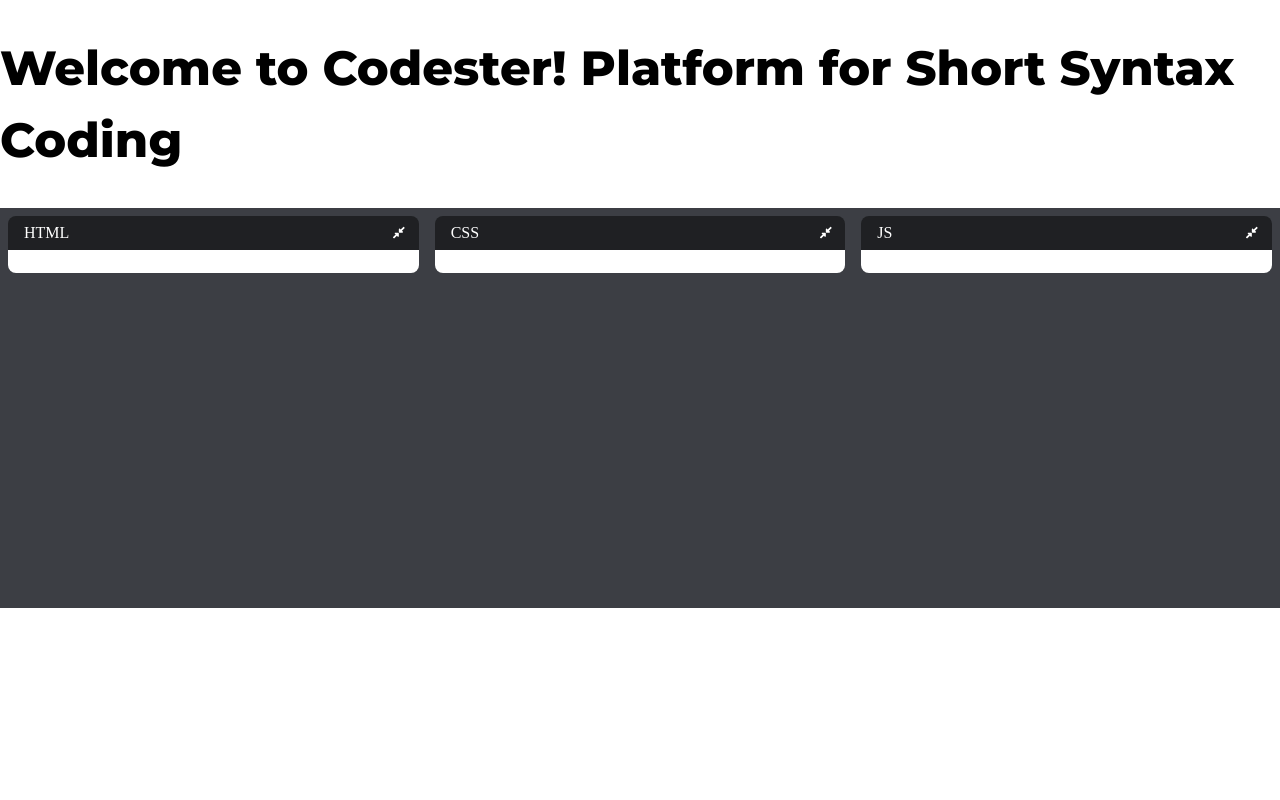
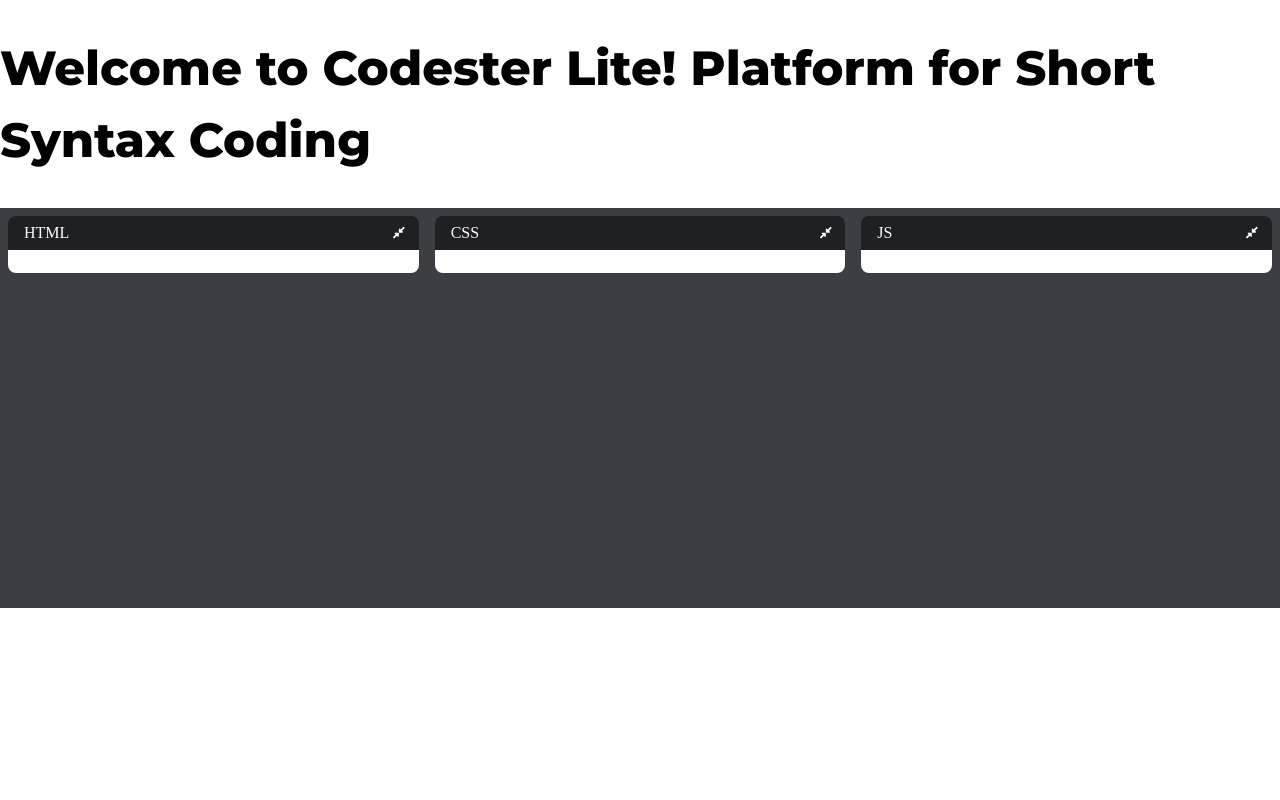
Before and after one commit to iammohit1311/CodesterV2, a React (Create React App) app: page / in a window 1280 px wide. Shown: the top 800 px of the page. Built offline with nearby package versions, Linux system fonts and the light colour scheme.

Commit message:
change title

```diff
--- a/src/components/App.js
+++ b/src/components/App.js
@@ -25,7 +25,7 @@
   return (
     <div>
     <div>
-      <h1>Welcome to Codester! Platform for Short Syntax Coding
+      <h1>Welcome to Codester Lite! Platform for Short Syntax Coding
         </h1>
     </div>
     <div className="pane top-pane">
```
